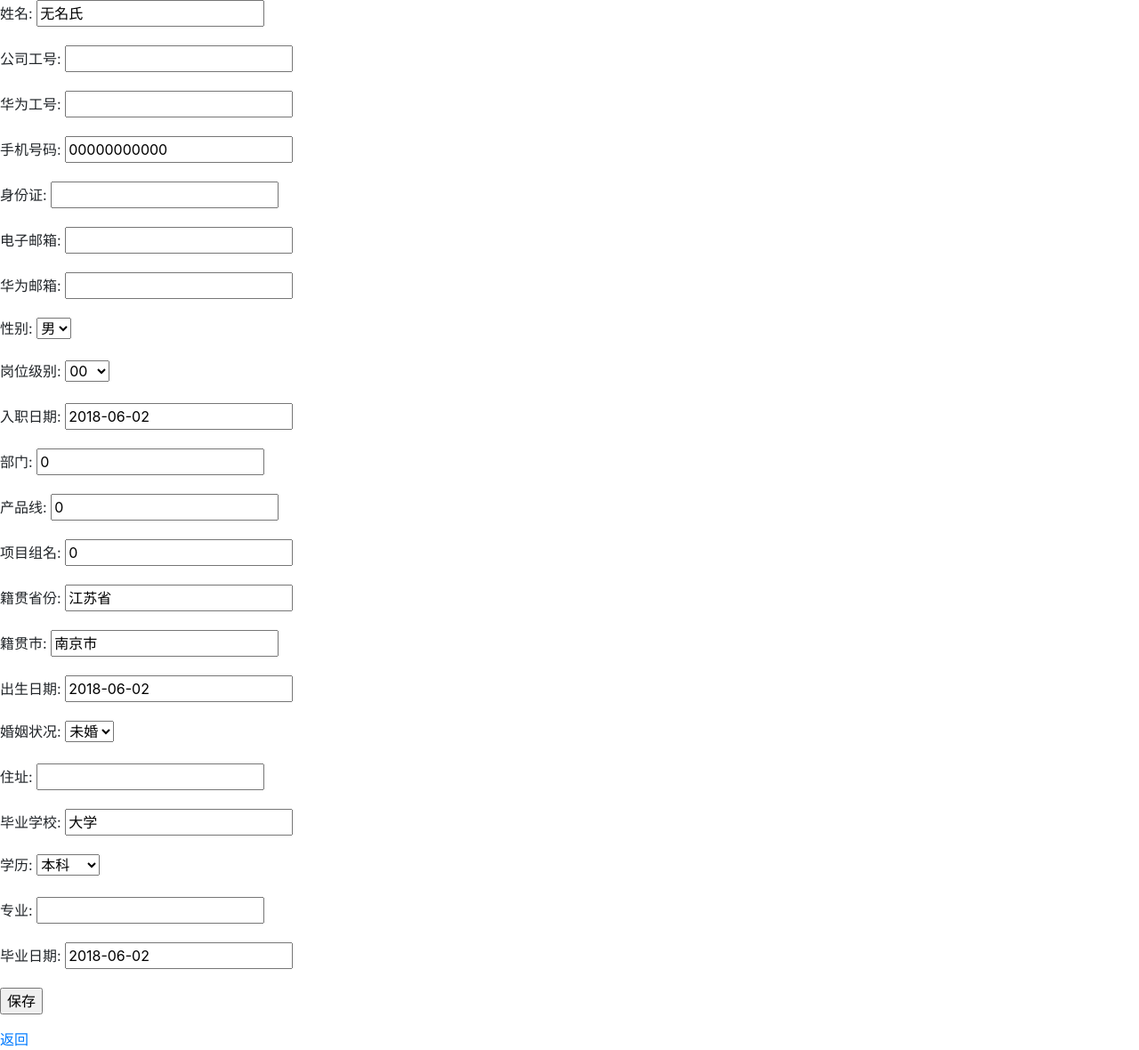
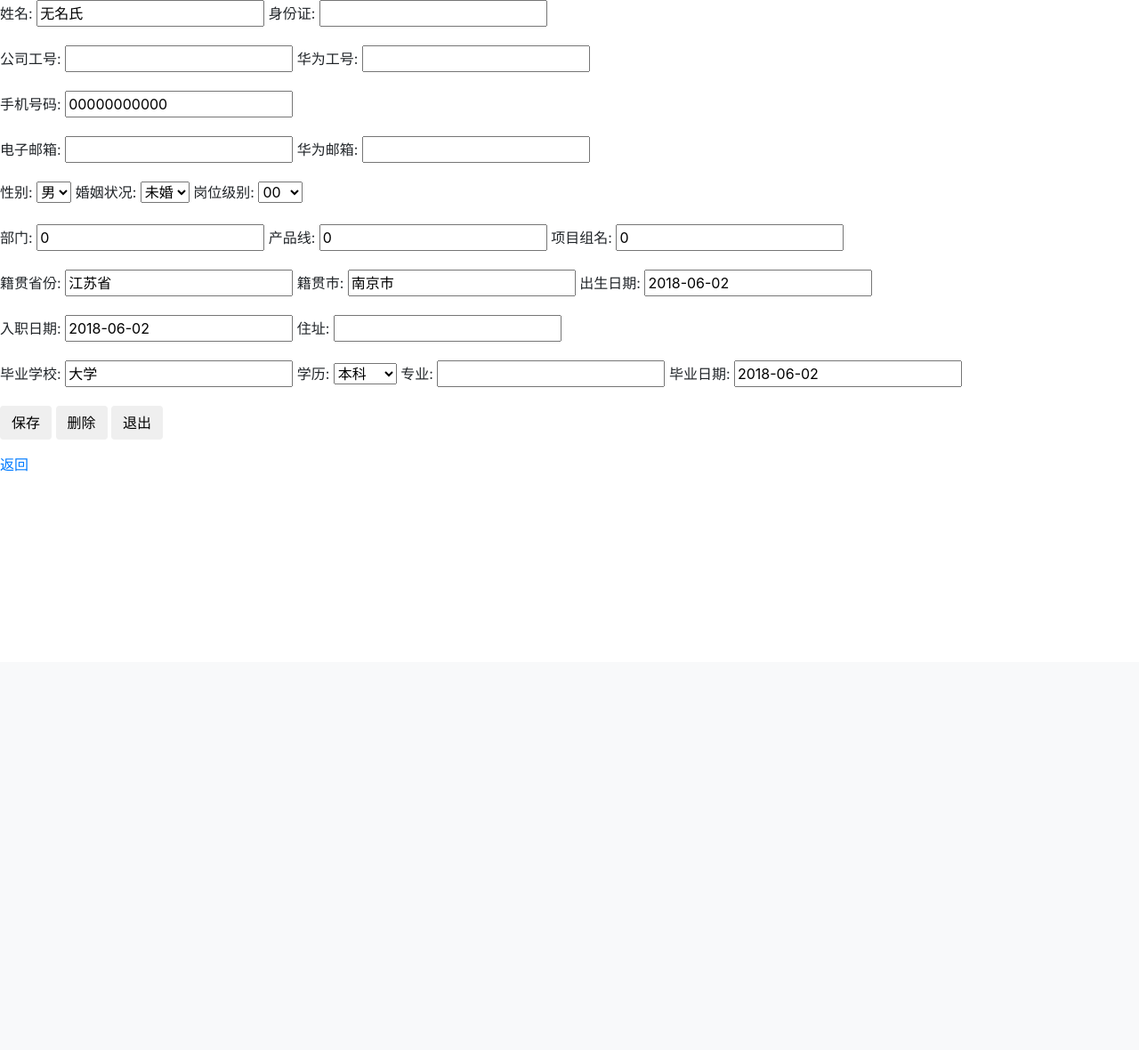
Before and after one commit to xiedaolin2000/RM_BJC, a Django app: page /HR/add/ in a window 1280 px wide. Shown: the part 56-1236 px from the top of the page at 89% size. After the commit the page ends 586 px from the top, so only its background shows below. Run offline with Django 3.2, Linux system fonts and the light colour scheme; some libraries are stand-ins or nearby versions.

Commit message:
每个网页中的字段手动编辑

```diff
--- a/HR/Templates/HR/HR_detail.html
+++ b/HR/Templates/HR/HR_detail.html
@@ -4,11 +4,67 @@
 {% endblock title %}
 {#父模板中body区块定义覆盖#}
 {% block body %}
-<form method="post" >
+<form method="post" role="form" class="form-horizontal">
     {% csrf_token %}
     <div class="form-group">
-        {{ form.as_p }}
-        <input type="submit" value="保存" />
+        <!-- <label for="{{form.userName.id_for_label}}" class="col-sm-2 control-label">姓名</label> -->
+            <!-- <input type="text" class="form-control" id="firstname" placeholder="请输入名字"> -->
+        {{form.userName.errors }}        {{form.userName.label_tag}} {{form.userName}}
+        {{form.IDNo.errors }}            {{form.IDNo.label_tag}}      {{form.IDNo}}
     </div>
+
+    <div class="form-group">
+        {{form.workNo.errors }}          {{form.workNo.label_tag}}         {{form.workNo}}
+        {{form.workNoExt.errors }}       {{form.workNoExt.label_tag}}      {{form.workNoExt}}
+    </div>
+
+    <div class="form-group">
+        {{form.mobilePhone.errors }} {{form.mobilePhone.label_tag}} {{form.mobilePhone}}
+    </div>
+
+    <div class="form-group">
+            {{form.email.errors }} {{form.email.label_tag}} {{form.email}}
+            {{form.emailExt.errors }} {{form.emailExt.label_tag}} {{form.emailExt}}
+    </div>
+
+    <div class="form-group">
+            {{form.sex.errors }} {{form.sex.label_tag}} {{form.sex}}
+            {{form.maritalStatus.errors }} {{form.maritalStatus.label_tag}} {{form.maritalStatus}}
+            {{form.level.errors }} {{form.level.label_tag}} {{form.level}}
+    </div>
+
+    <div class="form-group">
+            {{form.depart.errors }} {{form.depart.label_tag}} {{form.depart}}
+            {{form.productUnit.errors }} {{form.productUnit.label_tag}} {{form.productUnit}}
+            {{form.projectName.errors }} {{form.projectName.label_tag}} {{form.projectName}}
+    </div>
+
+    <div class="form-group">
+            {{form.provinceBirth.errors }} {{form.provinceBirth.label_tag}} {{form.provinceBirth}}
+            {{form.cityBirth.errors }} {{form.cityBirth.label_tag}} {{form.cityBirth}}
+            {{form.birthDay.errors }} {{form.birthDay.label_tag}} {{form.birthDay}}
+    </div>
+
+    <div class="form-group">
+            {{form.entryDate.errors }} {{form.entryDate.label_tag}} {{form.entryDate}}
+            {{form.address.errors }} {{form.address.label_tag}} {{form.address}}
+    </div>
+
+    <div class="form-group">
+            {{form.graduatedSchool.errors }} {{form.graduatedSchool.label_tag}} {{form.graduatedSchool}}
+            {{form.education.errors }} {{form.education.label_tag}} {{form.education}}
+            {{form.profession.errors }} {{form.profession.label_tag}} {{form.profession}}
+            {{form.graduatedDay.errors }} {{form.graduatedDay.label_tag}} {{form.graduatedDay}}
+    </div>
+
+
+    <div class="form-group">
+        <div class="control">
+            <button type="submit" class="btn btn-default">保存</button>
+            <button type="button" class="btn btn-default">删除</button>
+            <button type="button" class="btn btn-default">退出</button>
+        </div>
+    </div>
+
 </form>
 {% endblock body %}
--- a/HR/models.py
+++ b/HR/models.py
@@ -86,7 +86,7 @@ def import_data_excel(fileName):
     pass
 class Salary(models.Model):
     """
-    薪资调整数据
+    员工薪资调整的详细数据
     """
     #员工
     person = models.ForeignKey(Person,on_delete=models.CASCADE , verbose_name="员工")
--- a/HR/views.py
+++ b/HR/views.py
@@ -68,7 +68,7 @@ class PersonUpdateView(generic.edit.UpdateView):
     model = Person
     template_name="HR/HR_detail.html"
     fields = "__all__"
-    success_url = "OK"
+    success_url = "HR/OK"
 class PersonDelView(generic.edit.DeleteView):
     model = Person
     template_name="HR/HR_Person_Del.html"
```
